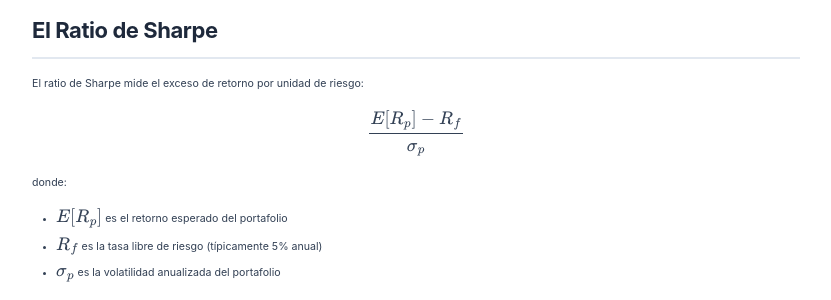
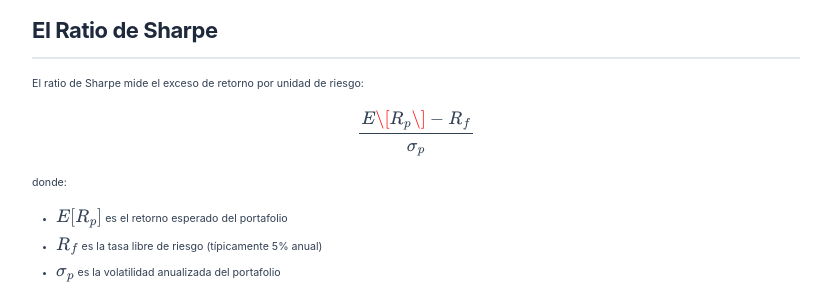
Before and after one commit to carlosfaz/carlosfaz.github.io, a Jekyll site: the page built from _posts/2024-01-15-frontera-eficiente-markowitz.md, in a window 1280 px wide and 900 px high, scrolled down 493 px. Shown: the part 150-450 px from the top of the window, without its empty margins (224-1055 px from the left). Built offline with Jekyll 4.4.1, drawn with Linux system fonts in a browser that asks for light colours; formulas are drawn with MathJax 3.

Commit message:
v1.20
v1.20

```diff
--- a/_posts/2024-01-15-frontera-eficiente-markowitz.md
+++ b/_posts/2024-01-15-frontera-eficiente-markowitz.md
@@ -24,7 +24,7 @@ Imagine que está preparando una receta culinaria compleja. No busca que un solo
 
 El ratio de Sharpe mide el exceso de retorno por unidad de riesgo:
 
-$$ \frac{E[R_p] - R_f}{\sigma_p} $$
+$$ \frac{E\[R_p\] - R_f}{\sigma_p} $$
 
 donde:
 - $E[R_p]$ es el retorno esperado del portafolio
```
